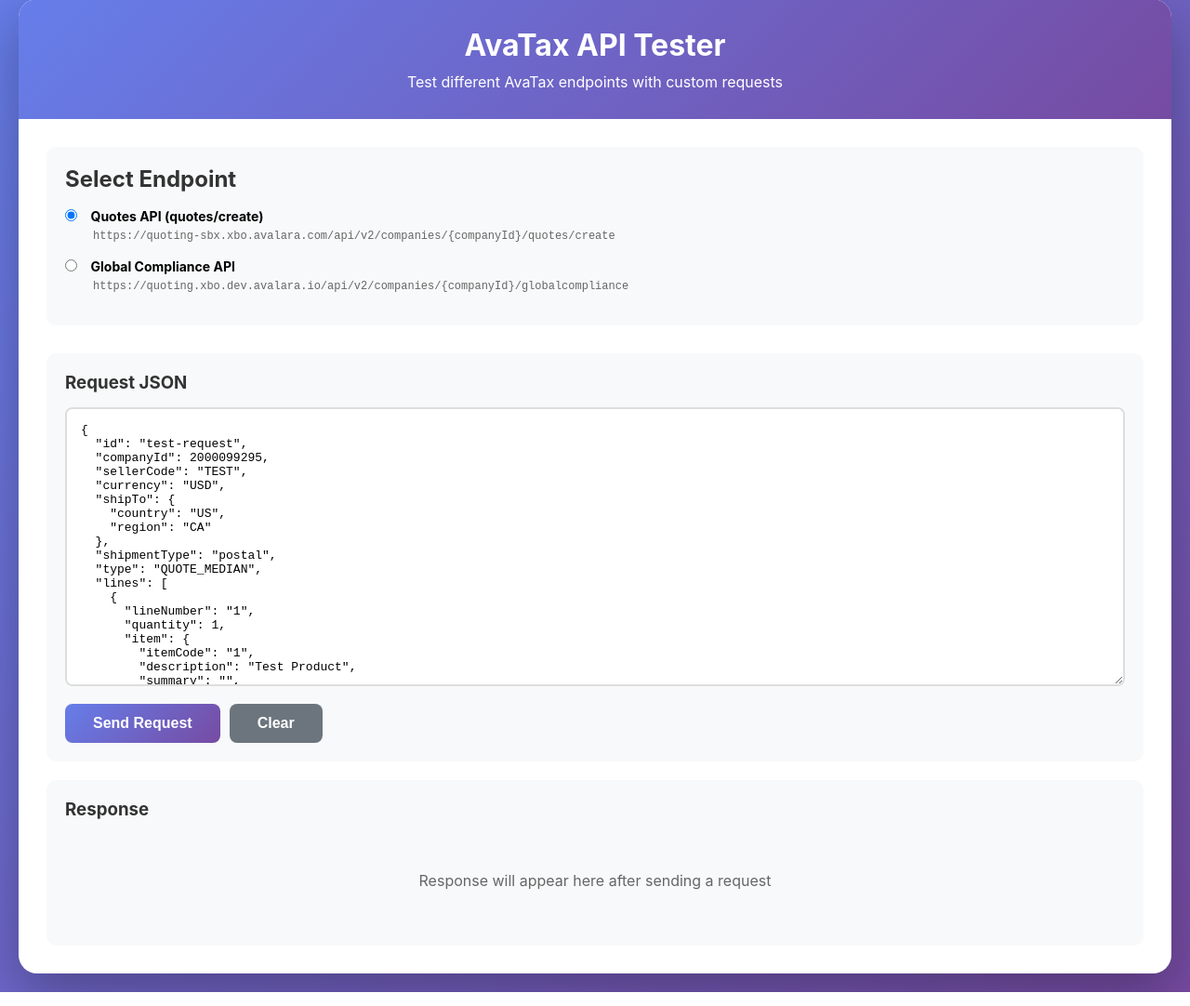
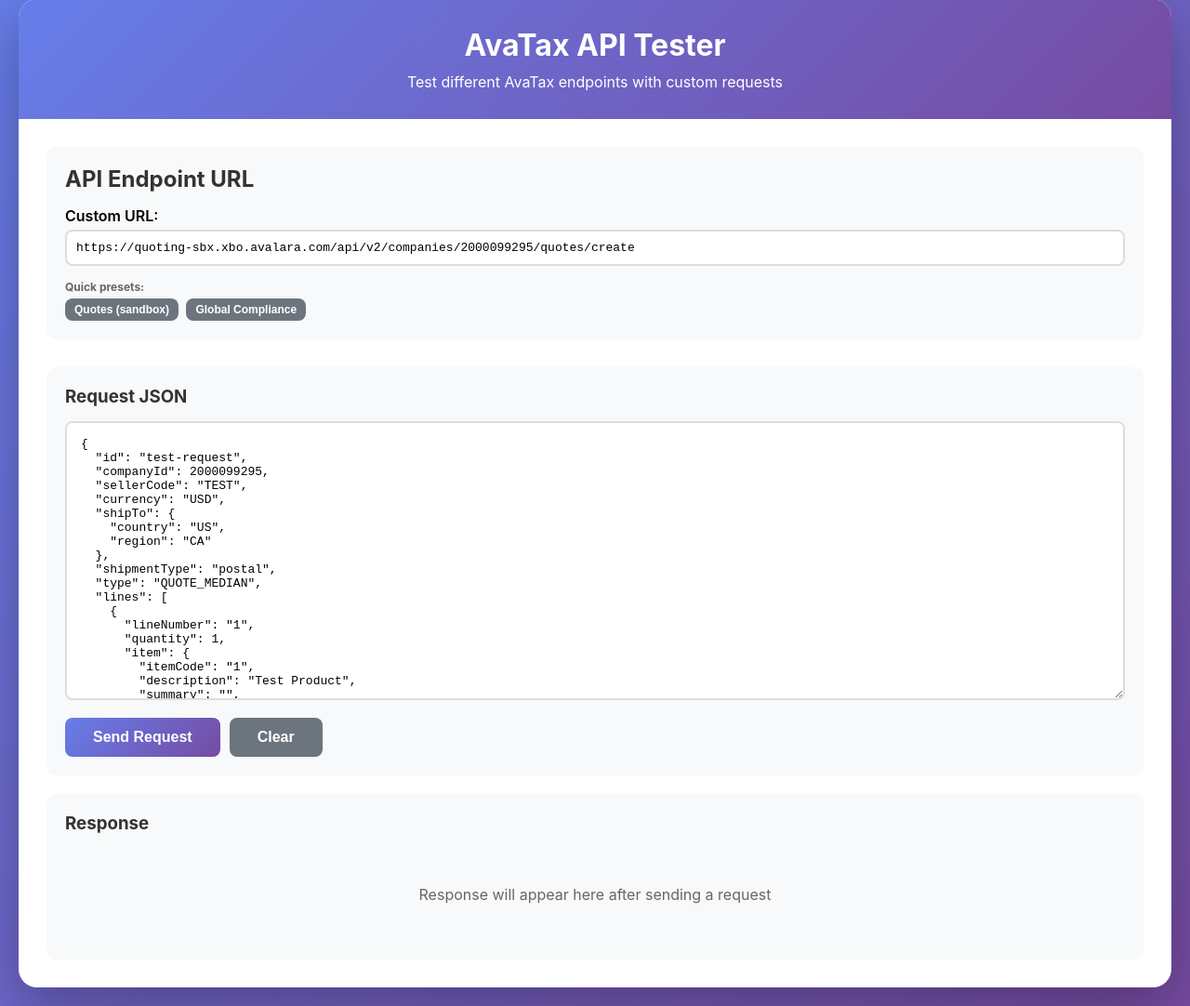
Before and after one commit to kabanec/TariffOptimizer2, a Flask app: page /api-tester in a window 1280 px wide. Shown: the part 21-1103 px from the top of the page at 93% size. Run offline with Flask 3, Linux system fonts and the light colour scheme.

Commit message:
Make API endpoint URL editable with custom input field
- Replace radio buttons with editable text input
- Add quick preset buttons for common endpoints
- Support any custom API URL for testing
- Update backend to handle customUrl parameter
- Allows easy testing of different environments

🤖 Generated with [Claude Code](https://claude.com/claude-code)

Co-Authored-By: Claude <noreply@anthropic.com>

```diff
--- a/app.py
+++ b/app.py
@@ -729,18 +729,21 @@ def test_avatax():
     try:
         import base64
         data = request.json
-        endpoint_type = data.get('endpoint', 'quotes')
+        custom_url = data.get('customUrl')
         payload = data.get('payload', {})
 
-        # Define endpoints
-        endpoints = {
-            'quotes': f'https://quoting-sbx.xbo.avalara.com/api/v2/companies/{AVALARA_COMPANY_ID}/quotes/create',
-            'globalcompliance': f'https://quoting.xbo.dev.avalara.io/api/v2/companies/{AVALARA_COMPANY_ID}/globalcompliance'
-        }
-
-        endpoint_url = endpoints.get(endpoint_type)
-        if not endpoint_url:
-            return jsonify({'error': 'Invalid endpoint type'}), 400
+        # Use custom URL if provided, otherwise fall back to endpoint type
+        if custom_url:
+            endpoint_url = custom_url
+        else:
+            endpoint_type = data.get('endpoint', 'quotes')
+            endpoints = {
+                'quotes': f'https://quoting-sbx.xbo.avalara.com/api/v2/companies/{AVALARA_COMPANY_ID}/quotes/create',
+                'globalcompliance': f'https://quoting.xbo.dev.avalara.io/api/v2/companies/{AVALARA_COMPANY_ID}/globalcompliance'
+            }
+            endpoint_url = endpoints.get(endpoint_type)
+            if not endpoint_url:
+                return jsonify({'error': 'Invalid endpoint type'}), 400
 
         if not AVALARA_USERNAME or not AVALARA_PASSWORD:
             return jsonify({'error': 'Avalara credentials not configured'}), 500
@@ -753,7 +756,7 @@ def test_avatax():
             "Accept": "application/json"
         }
 
-        logger.info(f"Testing AvaTax API - Endpoint: {endpoint_type}")
+        logger.info(f"Testing AvaTax API")
         logger.info(f"URL: {endpoint_url}")
         logger.info(f"Request payload: {json.dumps(payload, indent=2)}")
 
--- a/templates/api_tester.html
+++ b/templates/api_tester.html
@@ -222,20 +222,18 @@
 
         <div class="content">
             <div class="endpoint-selector">
-                <h2>Select Endpoint</h2>
-                <div class="endpoint-option">
-                    <input type="radio" id="quotes" name="endpoint" value="quotes" checked>
-                    <label for="quotes">
-                        <strong>Quotes API (quotes/create)</strong>
-                        <span class="endpoint-url">https://quoting-sbx.xbo.avalara.com/api/v2/companies/{companyId}/quotes/create</span>
-                    </label>
+                <h2>API Endpoint URL</h2>
+                <div style="margin-bottom: 15px;">
+                    <label style="display: block; margin-bottom: 5px; font-weight: 600;">Custom URL:</label>
+                    <input type="text" id="customUrl"
+                           style="width: 100%; padding: 10px; border: 2px solid #ddd; border-radius: 8px; font-family: 'Courier New', monospace; font-size: 13px;"
+                           value="https://quoting-sbx.xbo.avalara.com/api/v2/companies/2000099295/quotes/create"
+                           placeholder="Enter full API endpoint URL">
                 </div>
-                <div class="endpoint-option">
-                    <input type="radio" id="globalcompliance" name="endpoint" value="globalcompliance">
-                    <label for="globalcompliance">
-                        <strong>Global Compliance API</strong>
-                        <span class="endpoint-url">https://quoting.xbo.dev.avalara.io/api/v2/companies/{companyId}/globalcompliance</span>
-                    </label>
+                <div style="font-size: 12px; color: #666;">
+                    <strong>Quick presets:</strong><br>
+                    <button onclick="setUrl('https://quoting-sbx.xbo.avalara.com/api/v2/companies/2000099295/quotes/create')" class="secondary" style="padding: 5px 10px; margin: 5px 5px 0 0; font-size: 12px;">Quotes (sandbox)</button>
+                    <button onclick="setUrl('https://quoting.xbo.dev.avalara.io/api/v2/companies/2000099295/globalcompliance')" class="secondary" style="padding: 5px 10px; margin: 5px 5px 0 0; font-size: 12px;">Global Compliance</button>
                 </div>
             </div>
 
@@ -322,10 +320,24 @@
     </div>
 
     <script>
+        function setUrl(url) {
+            document.getElementById('customUrl').value = url;
+        }
+
         async function sendRequest() {
             const requestJson = document.getElementById('requestJson').value;
-            const endpoint = document.querySelector('input[name="endpoint"]:checked').value;
+            const customUrl = document.getElementById('customUrl').value;
             const responseContainer = document.getElementById('responseContainer');
+
+            // Validate URL
+            if (!customUrl) {
+                responseContainer.innerHTML = `
+                    <div class="error-message">
+                        <strong>Error:</strong> Please enter an API endpoint URL
+                    </div>
+                `;
+                return;
+            }
 
             // Validate JSON
             try {
@@ -343,7 +355,7 @@
             responseContainer.innerHTML = `
                 <div class="loading">
                     <div class="spinner"></div>
-                    <p>Sending request to ${endpoint} endpoint...</p>
+                    <p>Sending request to custom endpoint...</p>
                 </div>
             `;
 
@@ -354,7 +366,7 @@
                         'Content-Type': 'application/json'
                     },
                     body: JSON.stringify({
-                        endpoint: endpoint,
+                        customUrl: customUrl,
                         payload: JSON.parse(requestJson)
                     })
                 });
```
